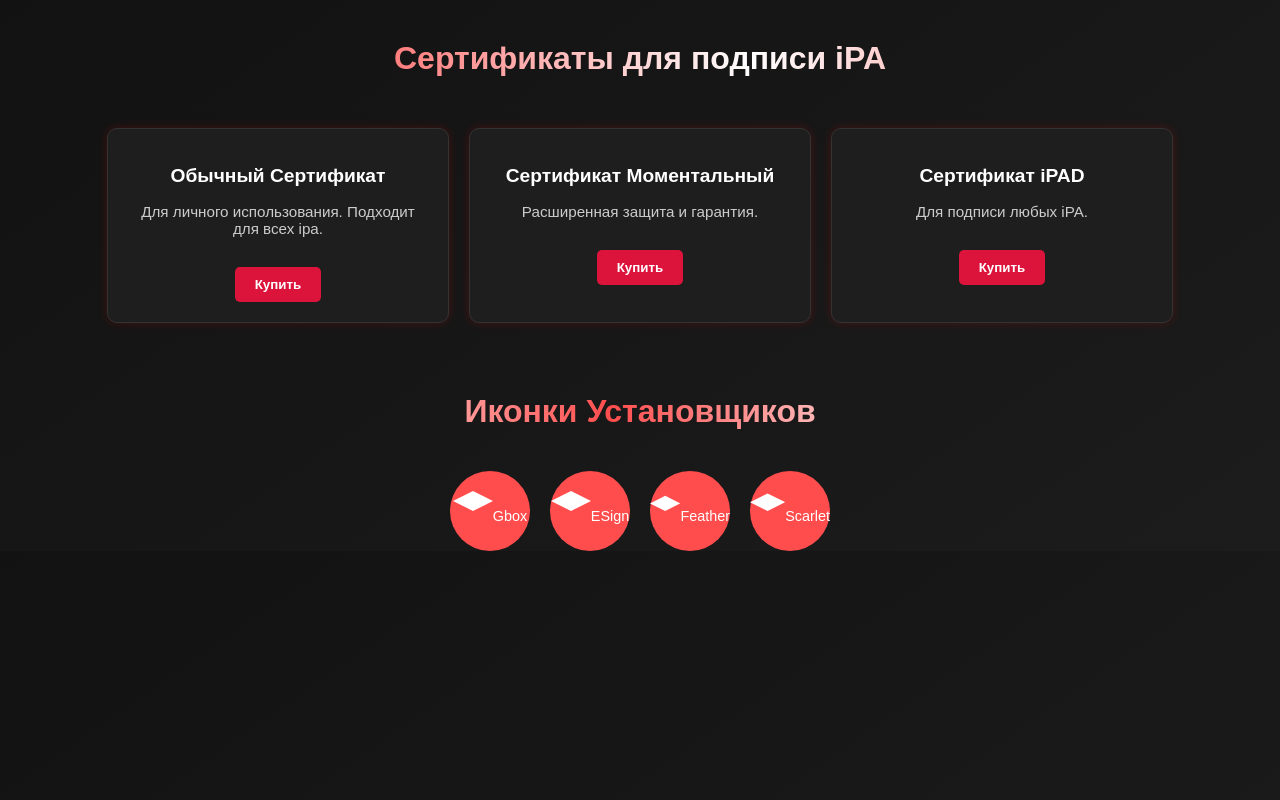
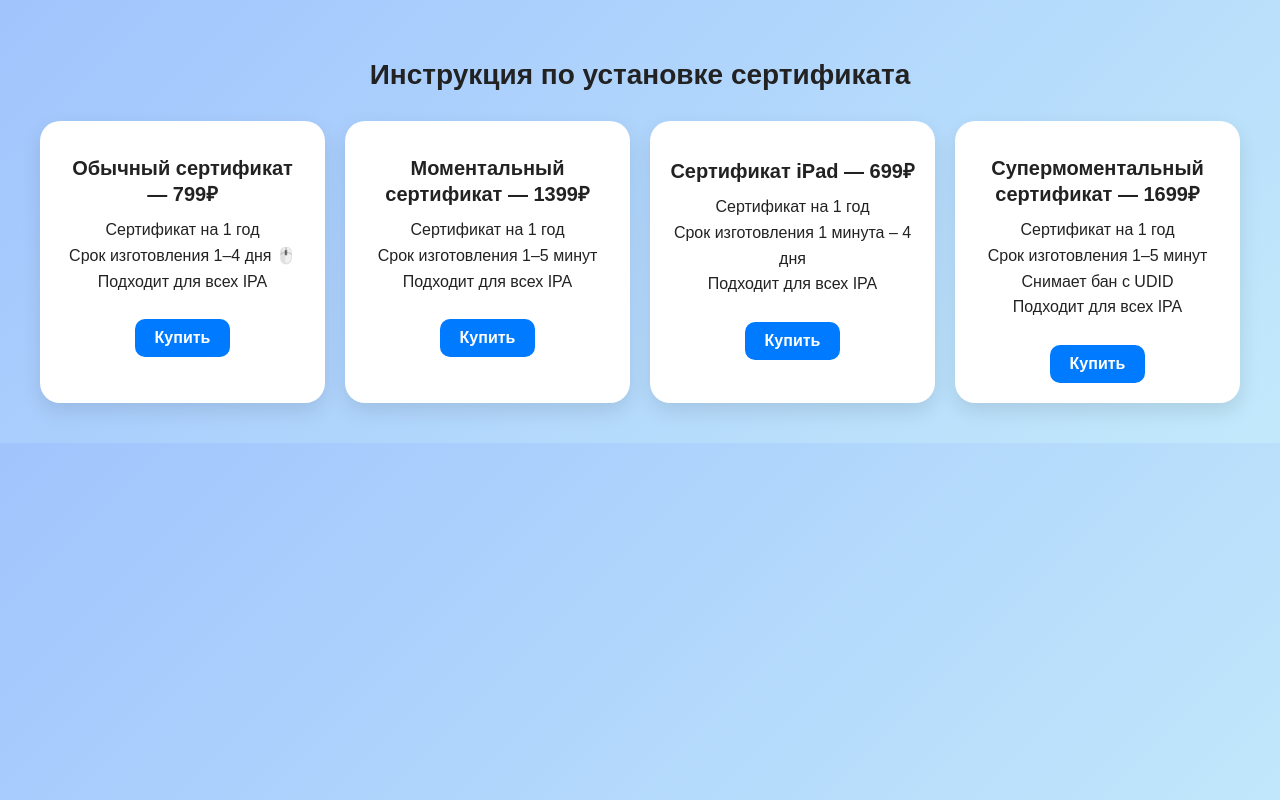
Before and after one commit to viibbee/Info, a plain HTML site: page index.html in a window 1280 px wide. Drawn offline with Linux system fonts and the light colour scheme.

Commit message:
Update index.html

```diff
--- a/index.html
+++ b/index.html
@@ -2,278 +2,126 @@
 <html lang="ru">
 <head>
   <meta charset="UTF-8">
-  <title>Сертификаты и Установщики iPA</title>
+  <title>Сертификаты для IPA</title>
   <style>
     body {
       margin: 0;
       font-family: Arial, sans-serif;
-      background: linear-gradient(145deg, #121212, #1c1c1c);
-      color: #fff;
+      background: linear-gradient(135deg, #a1c4fd, #c2e9fb); /* голубо-синий */
+      color: #222;
       display: flex;
       flex-direction: column;
       align-items: center;
+      padding: 40px 20px;
     }
 
     h1 {
-      margin-top: 40px;
-      font-size: 2em;
-      background: linear-gradient(to right, #ff4d4d, #ffffff, #ff4d4d);
-      -webkit-background-clip: text;
-      -webkit-text-fill-color: transparent;
-      animation: shimmer 3s infinite;
-      background-size: 200% auto;
-    }
-
-    @keyframes shimmer {
-      0% { background-position: -1000px 0; }
-      100% { background-position: 1000px 0; }
-    }
-
-    .section {
-      width: 90%;
-      max-width: 1200px;
-      display: flex;
-      flex-wrap: wrap;
-      justify-content: center;
-      gap: 20px;
-      margin: 30px 0;
-    }
-
-    .card {
-      background: #1e1e1e;
-      border: 1px solid #333;
-      padding: 20px;
-      border-radius: 10px;
-      width: 300px;
-      box-shadow: 0 0 10px rgba(255, 0, 0, 0.2);
+      margin-bottom: 30px;
+      font-size: 28px;
       text-align: center;
     }
 
-    .card h2 {
-      font-size: 1.2em;
+    .products {
+      display: grid;
+      grid-template-columns: repeat(auto-fit, minmax(280px, 1fr));
+      gap: 20px;
+      width: 100%;
+      max-width: 1200px;
+    }
+
+    .product {
+      background: white;
+      border-radius: 20px;
+      padding: 20px;
+      box-shadow: 0 8px 20px rgba(0,0,0,0.1);
+      text-align: center;
+    }
+
+    .product h2 {
+      font-size: 20px;
       margin-bottom: 10px;
     }
 
-    .card p {
-      font-size: 0.95em;
-      color: #ccc;
+    .product ul {
+      list-style: none;
+      padding: 0;
+      margin: 10px 0;
+      line-height: 1.6;
     }
 
-    .card button {
+    .buy-button {
+      display: inline-block;
       margin-top: 15px;
       padding: 10px 20px;
-      background: crimson;
+      background: #007aff;
       color: white;
-      border: none;
-      border-radius: 5px;
-      cursor: pointer;
+      text-decoration: none;
+      border-radius: 10px;
       font-weight: bold;
-      transition: background 0.3s ease, transform 0.2s ease;
+      transition: background 0.3s;
     }
 
-    .card button:hover {
-      background: #ff4d4d;
-      transform: scale(1.05);
+    .buy-button:hover {
+      background: #005fcc;
     }
 
-    .icon-container {
-      display: flex;
-      gap: 20px;
-      justify-content: center;
-      margin-top: 20px;
-    }
-
-    .icon {
-      width: 80px;
-      height: 80px;
-      background-color: #ff4d4d;
-      border-radius: 50%;
-      display: flex;
-      justify-content: center;
-      align-items: center;
-      cursor: pointer;
-      transition: transform 0.3s ease;
-    }
-
-    .icon:hover {
-      transform: scale(1.1);
-    }
-
-    .icon svg {
-      width: 40px;
-      height: 40px;
-      fill: white;
-    }
-
-    .icon-label {
-      color: white;
-      font-size: 0.9em;
-      margin-top: 10px;
-    }
-
-    .modal {
-      display: none;
-      position: fixed;
-      top: 0;
-      left: 0;
-      width: 100%;
-      height: 100%;
-      background: rgba(0, 0, 0, 0.7);
-      justify-content: center;
-      align-items: center;
-      padding: 20px;
-    }
-
-    .modal-content {
-      background: #fff;
-      color: #121212;
-      padding: 20px;
-      border-radius: 10px;
-      width: 80%;
-      max-width: 600px;
-      overflow-y: auto;
-      position: relative;
-    }
-
-    .modal-content img {
-      width: 100%;
-      border-radius: 10px;
-    }
-
-    .close-btn {
-      position: absolute;
-      top: 10px;
-      right: 10px;
-      background: crimson;
-      color: white;
-      border: none;
-      padding: 10px;
-      cursor: pointer;
-      border-radius: 50%;
-    }
-
-    .close-btn:hover {
-      background: #ff4d4d;
-    }
-
-    @media (max-width: 600px) {
+    @media (max-width: 480px) {
       h1 {
-        font-size: 1.5em;
-        margin-top: 20px;
+        font-size: 24px;
       }
 
-      .card {
-        width: 90%;
-      }
-
-      .section {
-        flex-direction: column;
-        align-items: center;
+      .product h2 {
+        font-size: 18px;
       }
     }
   </style>
 </head>
 <body>
+  <h1>Инструкция по установке сертификата</h1>
 
-  <h1>Сертификаты для подписи iPA</h1>
-  <div class="section certificates">
-    <div class="card">
-      <h2>Обычный Сертификат</h2>
-      <p>Для личного использования. Подходит для всех ipa.</p>
-      <button onclick="window.open('https://t.me/m/EaWh6QO9ZmUy', '_blank')">Купить</button>
+  <div class="products">
+
+    <div class="product">
+      <h2>Обычный сертификат — 799₽</h2>
+      <ul>
+        <li>Сертификат на 1 год</li>
+        <li>Срок изготовления 1–4 дня 🖱️</li>
+        <li>Подходит для всех IPA</li>
+      </ul>
+      <a class="buy-button" href="https://t.me/m/bBsAYPUgZTJi">Купить</a>
     </div>
-    <div class="card">
-      <h2>Сертификат Моментальный</h2>
-      <p>Расширенная защита и гарантия.</p>
-      <button onclick="window.open('https://t.me/m/EaWh6QO9ZmUy', '_blank')">Купить</button>
+
+    <div class="product">
+      <h2>Моментальный сертификат — 1399₽</h2>
+      <ul>
+        <li>Сертификат на 1 год</li>
+        <li>Срок изготовления 1–5 минут</li>
+        <li>Подходит для всех IPA</li>
+      </ul>
+      <a class="buy-button" href="https://t.me/m/bBsAYPUgZTJi">Купить</a>
     </div>
-    <div class="card">
-      <h2>Сертификат iPAD</h2>
-      <p>Для подписи любых iPA.</p>
-      <button onclick="window.open('https://t.me/m/EaWh6QO9ZmUy', '_blank')">Купить</button>
+
+    <div class="product">
+      <h2>Сертификат iPad — 699₽</h2>
+      <ul>
+        <li>Сертификат на 1 год</li>
+        <li>Срок изготовления 1 минута – 4 дня</li>
+        <li>Подходит для всех IPA</li>
+      </ul>
+      <a class="buy-button" href="https://t.me/m/bBsAYPUgZTJi">Купить</a>
     </div>
+
+    <div class="product">
+      <h2>Супермоментальный сертификат — 1699₽</h2>
+      <ul>
+        <li>Сертификат на 1 год</li>
+        <li>Срок изготовления 1–5 минут</li>
+        <li>Снимает бан с UDID</li>
+        <li>Подходит для всех IPA</li>
+      </ul>
+      <a class="buy-button" href="https://t.me/m/bBsAYPUgZTJi">Купить</a>
+    </div>
+
   </div>
-
-  <h1>Иконки Установщиков</h1>
-  <div class="icon-container">
-    <div class="icon" onclick="openModal('gbox')">
-      <!-- Заглушка иконки -->
-      <svg xmlns="http://www.w3.org/2000/svg" viewBox="0 0 24 24"><path d="M12 0L24 6L12 12L0 6L12 0Z"></path></svg>
-      <div class="icon-label">Gbox</div>
-    </div>
-    <div class="icon" onclick="openModal('esign')">
-      <!-- Заглушка иконки -->
-      <svg xmlns="http://www.w3.org/2000/svg" viewBox="0 0 24 24"><path d="M12 0L24 6L12 12L0 6L12 0Z"></path></svg>
-      <div class="icon-label">ESign</div>
-    </div>
-    <div class="icon" onclick="openModal('feather')">
-      <!-- Заглушка иконки -->
-      <svg xmlns="http://www.w3.org/2000/svg" viewBox="0 0 24 24"><path d="M12 0L24 6L12 12L0 6L12 0Z"></path></svg>
-      <div class="icon-label">Feather</div>
-    </div>
-    <div class="icon" onclick="openModal('scarlet')">
-      <!-- Заглушка иконки -->
-      <svg xmlns="http://www.w3.org/2000/svg" viewBox="0 0 24 24"><path d="M12 0L24 6L12 12L0 6L12 0Z"></path></svg>
-      <div class="icon-label">Scarlet</div>
-    </div>
-  </div>
-
-  <!-- Modal for Gbox -->
-  <div id="gbox-modal" class="modal">
-    <div class="modal-content">
-      <button class="close-btn" onclick="closeModal('gbox')">X</button>
-      <h2>Инструкция для Gbox</h2>
-      <p>Пошаговая инструкция для использования Gbox:</p>
-      <img src="path-to-your-images/gbox-instruction1.jpg" alt="Gbox инструкция 1">
-      <img src="path-to-your-images/gbox-instruction2.jpg" alt="Gbox инструкция 2">
-      <p>Дополнительные детали...</p>
-    </div>
-  </div>
-
-  <!-- Modal for ESign -->
-  <div id="esign-modal" class="modal">
-    <div class="modal-content">
-      <button class="close-btn" onclick="closeModal('esign')">X</button>
-      <h2>Инструкция для ESign</h2>
-      <p>Пошаговая инструкция для использования ESign:</p>
-      <img src="path-to-your-images/esign-instruction1.jpg" alt="ESign инструкция 1">
-      <img src="path-to-your-images/esign-instruction2.jpg" alt="ESign инструкция 2">
-      <p>Дополнительные детали...</p>
-    </div>
-  </div>
-
-  <!-- Modal for Feather -->
-  <div id="feather-modal" class="modal">
-    <div class="modal-content">
-      <button class="close-btn" onclick="closeModal('feather')">X</button>
-      <h2>Инструкция для Feather</h2>
-      <p>Пошаговая инструкция для использования Feather:</p>
-      <img src="path-to-your-images/feather-instruction1.jpg" alt="Feather инструкция 1">
-      <img src="path-to-your-images/feather-instruction2.jpg" alt="Feather инструкция 2">
-      <p>Дополнительные детали...</p>
-    </div>
-  </div>
-
-  <!-- Modal for Scarlet -->
-  <div id="scarlet-modal" class="modal">
-    <div class="modal-content">
-      <button class="close-btn" onclick="closeModal('scarlet')">X</button>
-      <h2>Инструкция для Scarlet</h2>
-      <p>Пошаговая инструкция для использования Scarlet:</p>
-      <img src="path-to-your-images/scarlet-instruction1.jpg" alt="Scarlet инструкция 1">
-      <img src="path-to-your-images/scarlet-instruction2.jpg" alt="Scarlet инструкция 2">
-      <p>Дополнительные детали...</p>
-    </div>
-  </div>
-
-  <script>
-    function openModal(id) {
-      document.getElementById(`${id}-modal`).style.display = 'flex';
-    }
-
-    function closeModal(id) {
-      document.getElementById(`${id}-modal`).style.display = 'none';
-    }
-  </script>
 </body>
 </html>
```
